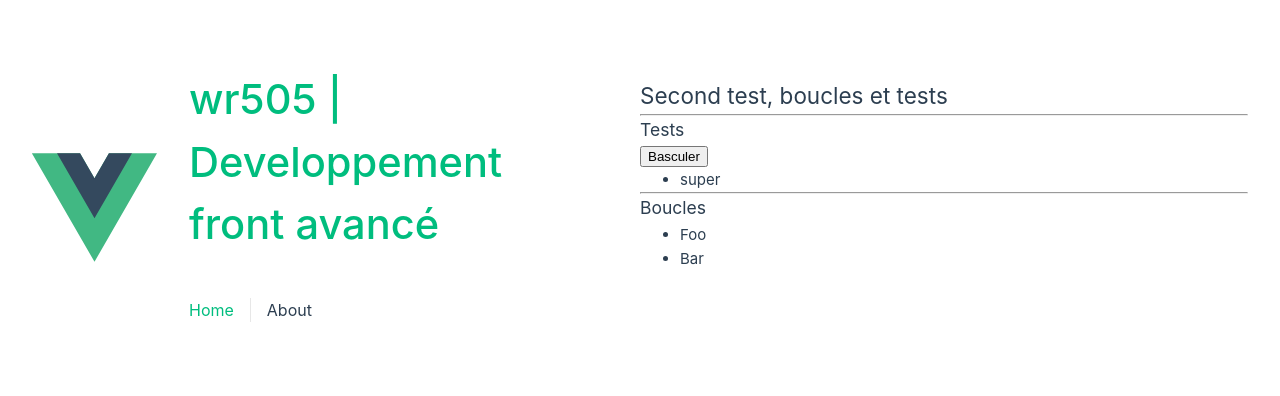
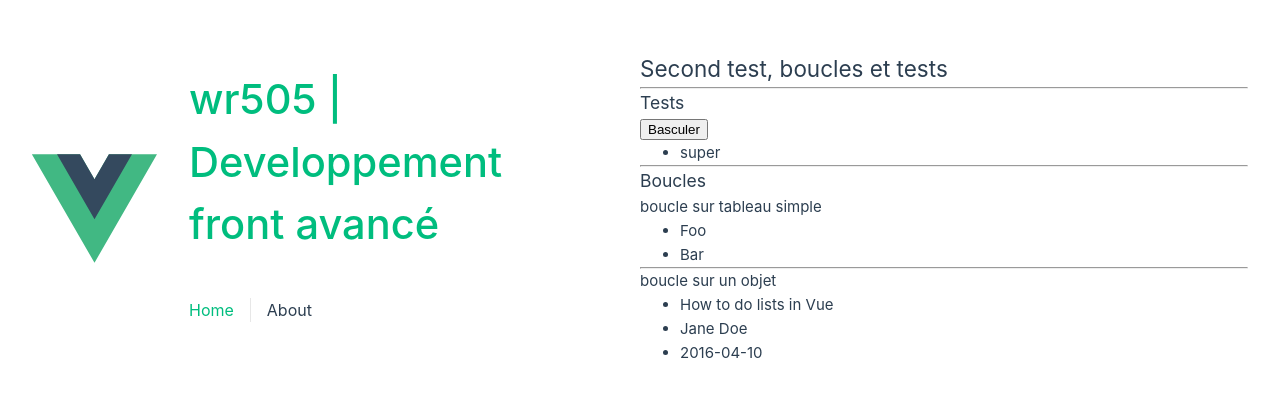
Before and after one commit to CyndelHerolt/wr505, a Vue app: page /about in a window 1280 px wide. Shown: the part 192-588 px from the top of the page. Built offline with nearby package versions, Linux system fonts and the light colour scheme.

Commit message:
feat: for on object

```diff
--- a/src/components/TheAbout.vue
+++ b/src/components/TheAbout.vue
@@ -1,5 +1,6 @@
 <script setup>
-import { ref } from 'vue'
+import {ref} from 'vue'
+
 defineProps({
   msg: {
     type: String,
@@ -7,7 +8,12 @@
   }
 })
 const awesome = ref(true);
-const items = [{ message: 'Foo' }, { message: 'Bar' }]
+const items = [{message: 'Foo'}, {message: 'Bar'}]
+const list = {
+  title: 'How to do lists in Vue',
+  author: 'Jane Doe',
+  publishedAt: '2016-04-10'
+}
 </script>
 
 <template>
@@ -28,9 +34,19 @@
 
   <h3>Boucles</h3>
 
+  <h4>boucle sur tableau simple</h4>
   <ul>
     <li v-for="item in items">
       {{ item.message }}
     </li>
   </ul>
+
+  <hr>
+
+  <h4>boucle sur un objet</h4>
+  <ul>
+    <li v-for="value in list">
+      {{ value }}
+    </li>
+  </ul>
 </template>
--- a/src/views/AboutView.vue
+++ b/src/views/AboutView.vue
@@ -7,3 +7,4 @@
     <TheAbout msg="Second test, boucles et tests" />
   </main>
 </template>
+nvm
```
